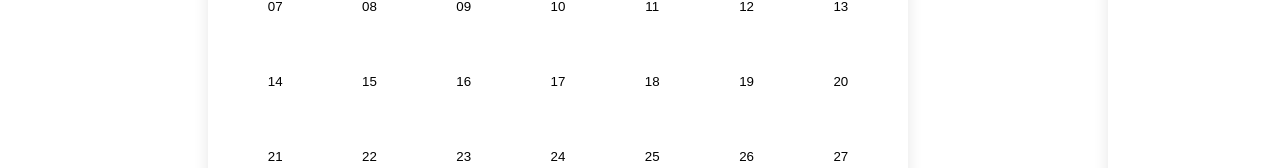
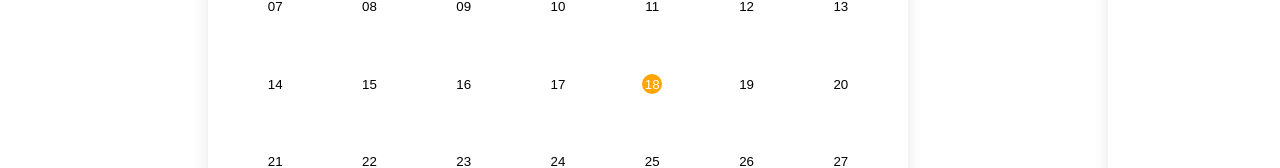
Before and after one commit to Jihyeoniiiii/check-run, a React (Vite) app: page / in a window 1280 px wide. Shown: the part 378-546 px from the top of the page. Built offline with nearby package versions, Linux system fonts and the light colour scheme.

Commit message:
feat: add marking to calendar

```diff
--- a/src/App.jsx
+++ b/src/App.jsx
@@ -1,6 +1,7 @@
 import styled from 'styled-components'
 import CalendarForm from './component/calendar'
 import CheckList from './component/check-list'
+import { useState } from 'react'
 
 const Wrapper = styled.div`
   display: flex;
@@ -12,12 +13,14 @@ const CalendarWrapper = styled.div`
 `
 
 function App() {
+  const [currentDay, setCurrentDay] = useState(new Date());
+
   return (
     <Wrapper>
       <CalendarWrapper>
-        <CalendarForm />
+      <CalendarForm currentDay={currentDay} setCurrentDay={setCurrentDay} />
       </CalendarWrapper>
-        <CheckList />
+        <CheckList currentDay={currentDay}/>
     </Wrapper>
   )
 }
--- a/src/component/calendar.jsx
+++ b/src/component/calendar.jsx
@@ -2,10 +2,13 @@ import React, { useState } from 'react'
 import Calendar from 'react-calendar'
 import { StyledCalendarContainer } from './styled-calendar'
 import dayjs from 'dayjs';
+import styled from 'styled-components';
 
-const CalendarForm = () => {
+const CalendarForm = ({ currentDay, setCurrentDay }) => {
+    const today = dayjs().startOf('day');
     const [value, setValue] = useState(new Date());
     const [activeStartDate, setActiveStartDate] = useState(new Date());
+    const [markedDate, setMarkedDate] = useState(today);
 
     const tileDisabled = ({ date, view }) => {
         if (view === 'month') {
@@ -15,18 +18,37 @@ const CalendarForm = () => {
         return false;
     };
 
+    const handleDateClick = (date) => {
+        setMarkedDate(dayjs(date).startOf('day'));
+        setValue(date);
+    }
+
+    const isMarked = (date) => {
+        return markedDate && markedDate.isSame(dayjs(date).startOf('day'), 'day');
+    };
+
     const handleActiveStartDateChange = ({ activeStartDate }) => {
         setActiveStartDate(activeStartDate);
+        setValue(date);
     }
+
+    const tileClassName = ({ date, view }) => {
+        if (view === 'month' && isMarked(date)) {
+            return 'marked';
+        }
+        return null;
+    };
 
     return (
         <StyledCalendarContainer>
             <Calendar
-                onChange={setValue}
-                value={value}
+                onChange={setCurrentDay}
+                value={currentDay}
                 onActiveStartDateChange={handleActiveStartDateChange}
                 formatDay ={(locale, date) => dayjs(date).format('DD')}
                 tileDisabled={tileDisabled}
+                onClickDay={handleDateClick}
+                tileClassName={tileClassName}
             />
         </StyledCalendarContainer>
     )
--- a/src/component/styled-calendar.jsx
+++ b/src/component/styled-calendar.jsx
@@ -61,4 +61,18 @@ export const StyledCalendarContainer = styled.div`
             padding: 30px;
         }
     }
+
+    .react-calendar__month-view__days button.marked abbr{
+        background-color: orange;
+        color: white;
+        border-radius: 50%;
+        display: flex;
+        align-items: center;
+        justify-content: center;
+        width: 20px;
+        height: 20px;
+        border: none;
+        margin: auto;
+        pointer-events: none;
+    }
 `;
```
